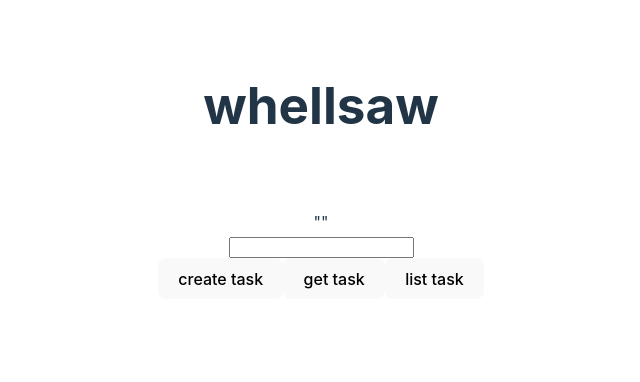
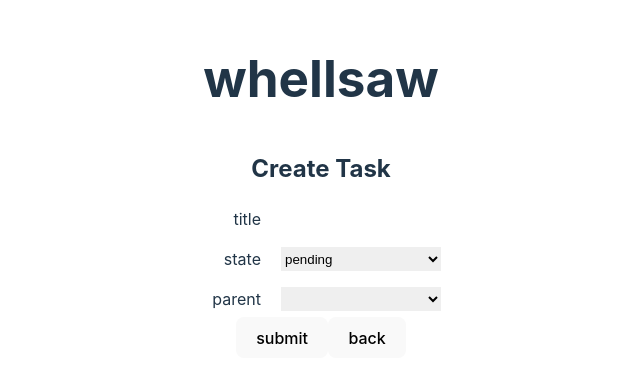
Before and after one commit to eustrainLee/whellsaw, a Vue app: page /#/create_panel in a window 1280 px wide. Shown: the part 218-600 px from the top of the page, without its empty margins (319-959 px from the left). Built offline with nearby package versions, Linux system fonts and the light colour scheme.

Commit message:
feat: add a basis panel for create task

```diff
--- a/package.json
+++ b/package.json
@@ -10,7 +10,9 @@
   },
   "dependencies": {
     "@tauri-apps/api": "^1.5.3",
-    "vue": "^3.3.11"
+    "vue": "^3.3.11",
+    "vue-router": "^4.3.0",
+    "vuex": "^4.0.2"
   },
   "devDependencies": {
     "@types/node": "^20.11.0",
--- a/src/App.vue
+++ b/src/App.vue
@@ -1,7 +1,7 @@
 <script setup lang="ts">
-import task_box from './components/task-box.vue'
 </script>
 
 <template>
-  <task_box msg="whellsaw" />
+  <h1>whellsaw</h1>
+  <router-view></router-view>
 </template>
--- /dev/null
+++ b/src/components/create_panel.vue
@@ -0,0 +1,121 @@
+<script lang="ts">
+import { Task, list_tasks, create_task, TaskConfig } from '../task/task'
+export default {
+  data() {
+    return {
+      loading: false,
+      post: null,
+      current_tasks: null as [Task]|null,
+      error: null,
+    }
+  },
+  created() {
+    this.$watch(
+      () => this.$route.params,
+      () => {
+        console.log("fetch Data")
+        this.fetch_tasks()
+      },
+      { immediate: true }
+    )
+  },
+  methods: {
+    fetch_tasks() {
+      this.error = this.post = null
+      this.loading = true
+
+      list_tasks().then((loaded_tasks) => {
+        this.current_tasks = loaded_tasks
+        console.log('load tasks:', loaded_tasks)
+      }).catch((reason)=> {
+        this.error = reason.toString()
+        console.error(reason)
+      });
+    },
+    create_task
+  },
+}
+</script>
+
+<template>
+  <h2>Create Task</h2>
+  <div id="input_box">
+    <div>
+      <label for="task_title">title</label>
+      <input id="task_title" ref="task_title"></input>
+    </div>
+    <div>
+      <label for="test_state">state</label>
+      <select id="task_state" ref="task_state">
+        <option :key="'Pending'" :value="'Pending'">pending</option>
+        <option :key="'Doing'" :value="'Doing'">doing</option>
+        <option :key="'Paused'" :value="'Paused'">paused</option>
+        <option :key="'Canceld'" :value="'Canceld'">canceld</option>
+        <option :key="'Done'" :value="'Done'">done</option>
+        <option :key="'Failed'" :value="'Failed'">failed</option>
+      </select>
+    </div>
+    <div>
+      <label for="task_parent">parent</label>
+      <select id="task_parent" ref="task_parent">
+        <option></option>
+        <option v-for="task in current_tasks" :key="task.id" :value="task.id"> {{ task.title }} </option>
+      </select>
+    </div>
+  </div>
+  <div>
+    <button type="button" @click="
+      console.log(($refs.task_title as HTMLInputElement).value);
+      console.log(($refs.task_state as HTMLInputElement).value);
+      console.log(($refs.task_parent as HTMLInputElement).value);
+      create_task({
+        title: ($refs.task_title as HTMLInputElement).value as string,
+        state: ($refs.task_state as HTMLInputElement).value as string,
+        parent: +(($refs.task_parent as HTMLInputElement).value as string) as number
+      } as TaskConfig).then((id: number)=> {
+        console.log(id);
+        fetch_tasks();
+      })
+      .catch((error: any)=>{console.log(error);});
+    ">submit</button>
+    <button type="button" @click="$router.back()">back</button>
+  </div>
+</template>
+<style>
+#input_box {
+  /* place-content: flex-start center; */
+  /* background-color: rgba(214, 187, 240, 0.158); */
+  display: flexbox;
+  width: 240px;
+  /* display: flex; */
+}
+
+#input_box div {
+  margin-top: 10px;
+  height: 30px;
+}
+
+#input_box div label {
+  height: 24px;
+  width: 60px;
+  margin:0;
+  border: 0;
+  float:left;
+  text-align: right;
+  border: 0;
+  /* background-color: yellowgreen; */
+}
+
+#input_box div select, #input_box div input {
+  height: 24px;
+  width: 160px;
+  text-align: left;
+  float: right;
+  padding: 0;
+  margin:0;
+  border: 0;
+
+  /* background-color: saddlebrown; */
+}
+
+</style>
--- a/src/components/task-box.vue
+++ b/src/components/main_panel.vue
@@ -1,14 +1,11 @@
 <script setup lang="ts">
 import { ref } from 'vue'
-import { Task, createTask, getTask, listTask } from '../task/task'
-
-defineProps<{ msg: string }>()
-
+import { Task, create_task_with_title, get_task, list_tasks } from '../task/task'
 var display_value = ref("")
 var total_tasks = ref([] as Task[]);
 
 function on_get_task(id: number) {
-  getTask(id)
+  get_task(id)
     .then((task: Task|null)=>{
       if (task == null) {
         display_value.value = '<<not found>>';
@@ -24,14 +21,12 @@ function on_get_task(id: number) {
 </script>
 
 <template>
-  <h1>{{ msg }}</h1>
-
   <div class="card">
     <text type="text">"{{ display_value }}"</text>
     <br>
-    <input type="text" id="task_title" name="task_title" ref="task_title">
+    <input type="text" id="main_task_title" name="main_task_title" ref="main_task_title">
     <br>
-    <button type="button" @click="createTask(($refs.task_title as HTMLInputElement).value)
+    <button type="button" @click="create_task_with_title(($refs.main_task_title as HTMLInputElement).value)
       .then((id: number)=>{
             display_value=String(id);
             console.log('id is {}', id);
@@ -41,7 +36,7 @@ function on_get_task(id: number) {
 
     <button type="button" @click="on_get_task(Number(($refs.task_title as HTMLInputElement).value))">get task</button>
 
-    <button type="button" @click="listTask()
+    <button type="button" @click="list_tasks()
       .then((tasks: [Task])=>{
         display_value = '';
         console.log('tasks:');
@@ -60,5 +55,8 @@ function on_get_task(id: number) {
         </div>
       </div>
   </div>
+    <button type="button" @click="
+      $router.push({name: 'create_panel'})
+      ">create task</button>
 
 </template>
--- a/src/main.ts
+++ b/src/main.ts
@@ -1,5 +1,10 @@
 import { createApp } from 'vue'
 import './style.css'
 import App from './App.vue'
+import router from './router.ts'
 
-createApp(App).mount('#app')
+
+
+createApp(App)
+    .use(router)
+    .mount('#app')
--- /dev/null
+++ b/src/router.ts
@@ -0,0 +1,29 @@
+
+import { createRouter, createWebHashHistory, RouterOptions, Router, RouteRecordRaw } from "vue-router";
+import main_panel from './components/main_panel.vue';
+import create_panel from './components/create_panel.vue';
+// export default new VueRouter()
+const routes: RouteRecordRaw[] =[
+    {
+      path: '/main_panel',
+      name: 'main_panel',
+      component: main_panel
+    },
+    {
+      path: '/',
+      name: 'index',
+      component: main_panel
+    },
+    {
+      path: '/create_panel',
+      name: 'create_panel',
+      component: create_panel
+    },
+
+  ]
+const options: RouterOptions = {
+    history: createWebHashHistory(),
+    routes,
+}
+const router: Router = createRouter(options)
+export default router
--- a/src/style.css
+++ b/src/style.css
@@ -11,6 +11,13 @@
   text-rendering: optimizeLegibility;
   -webkit-font-smoothing: antialiased;
   -moz-osx-font-smoothing: grayscale;
+}
+
+:root {
+  --input-border: #8b8a8b;
+  --input-focus-h: 245;
+  --input-focus-s: 100%;
+  --input-focus-l: 42%;
 }
 
 body {
--- a/src/task/task.ts
+++ b/src/task/task.ts
@@ -1,7 +1,7 @@
 import { invoke } from '@tauri-apps/api'
 
 export interface Task {
-    id?: number | null,
+    id: number,
     title: string,
     create_time?: Date | null,
     last_update_time?: Date | null,
@@ -10,10 +10,12 @@ export interface Task {
   }
 
   export interface TaskConfig {
-    title: string
+    title: string,
+    state: "Pending" | "Doing" | "Paused" | "Canceld" | "Done" | "Failed"
+    parent: number
   }
 
-  export async function createTask(title: string) :Promise<number> {
+  export async function create_task_with_title(title: string) :Promise<number> {
       console.log("title is ", title)
       return await invoke("create_task", {
         t: {
@@ -21,13 +23,17 @@ export interface Task {
         } as TaskConfig,
       })
   }
+  export async function create_task(task_cfg: TaskConfig) :Promise<number> {
+      console.log("create task with cfg:", task_cfg)
+      return await invoke("create_task", {t: task_cfg})
+  }
 
-  export async function getTask(id: number) :Promise<Task|null> {
+  export async function get_task(id: number) :Promise<Task|null> {
       return await invoke("get_task", {
         id: id,
       })
   }
 
-  export async function listTask() :Promise<[Task]> {
+  export async function list_tasks() :Promise<[Task]> {
       return await invoke("list_task", {})
   }
```
Also changed, not shown: src-tauri/tauri.conf.json (+6 -2 lines), 1 other file (tests, documents, lock files or other folders).
